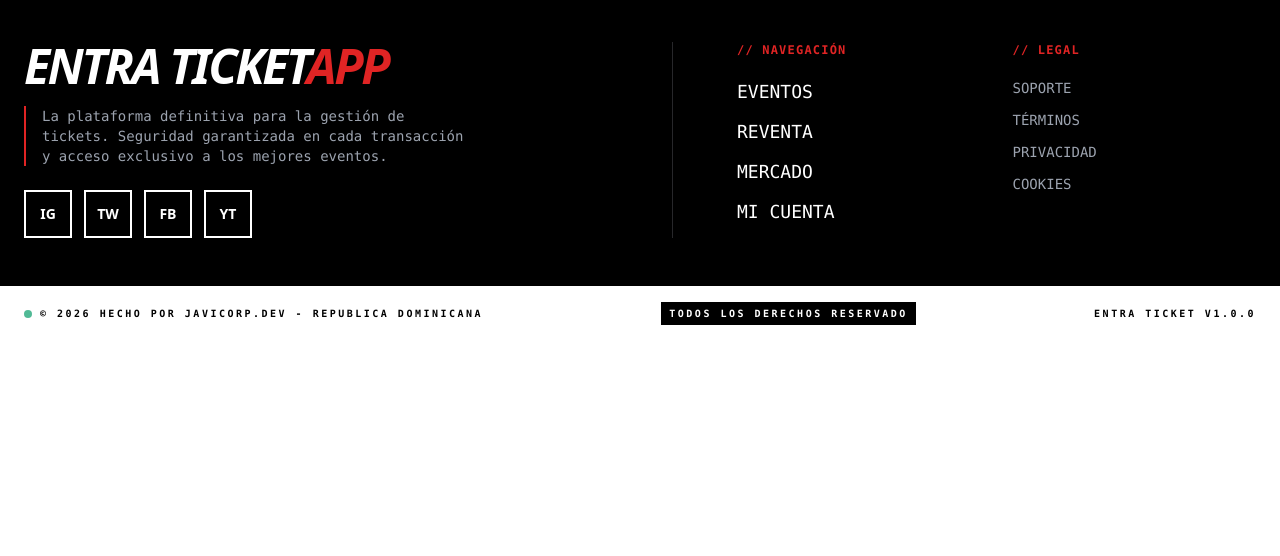
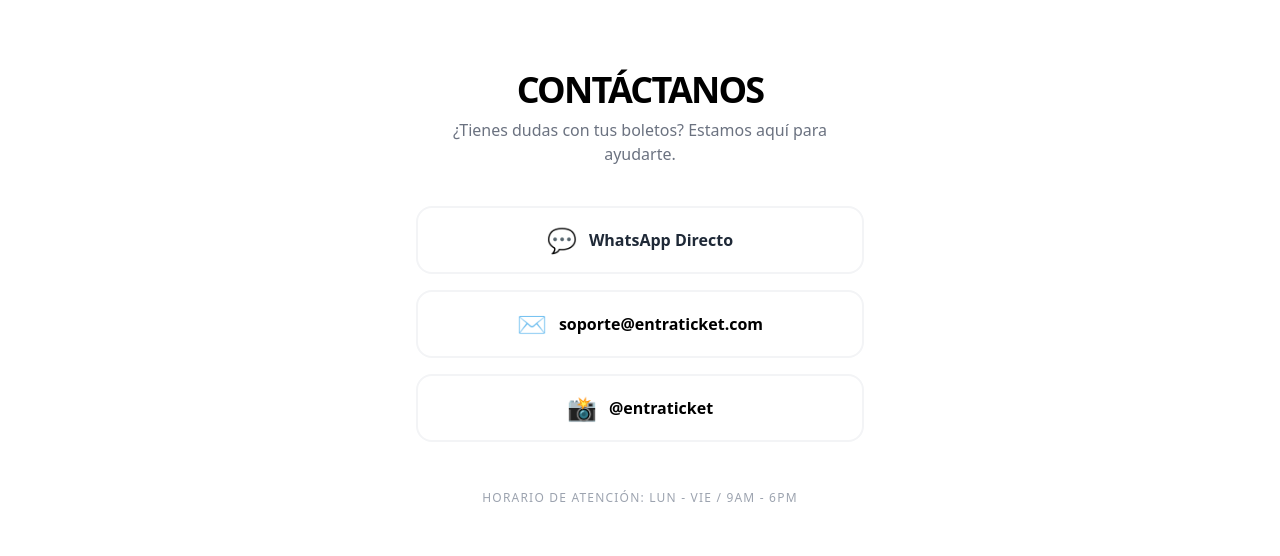
Before and after one commit to Ja12vier/Entra-Ticket-F, a React (Vite) app: page /#/contact in a window 1280 px wide. Shown: the part 148-704 px from the top of the page. Built offline with nearby package versions, Linux system fonts and the light colour scheme; no server answers.

Commit message:
actualizacion 6

```diff
--- a/src/App.jsx
+++ b/src/App.jsx
@@ -2,7 +2,7 @@
 import './App.css';
 import {HashRouter, Routes, Route} from 'react-router-dom';
 import {IsLoaders, Navbar} from './componenst/index';
-import {Home, EventDetails, Login, Register, ErrorAutentificacion, Users, UsersDetails, CreateEvents, SectionAreas, PurchasedTicket, DiscountsAll, ValidaTicket, TicketRebend, ChekoutSuccess} from "./pages/index";
+import {Home, EventDetails, Login, Register, ErrorAutentificacion, Users, UsersDetails, CreateEvents, SectionAreas, PurchasedTicket, DiscountsAll, ValidaTicket, TicketRebend, ChekoutSuccess, Contact} from "./pages/index";
 import { useSelector } from 'react-redux';
 import { AuthProvider } from './context/AuthContext';
 import RoleGuard from './utils/RoleGuard';
@@ -30,6 +30,7 @@ function App() {
           <Route path="/error-autentificacion" element={<ErrorAutentificacion />}/>
           <Route path='/ticket-rebend-event/:id' element={<TicketRebend />} />
           <Route path="/checkout-success" element={<ChekoutSuccess />} />
+          <Route path="/contact" element={<Contact />} />
 
           <Route element={<ProtecteRoute />} >
             <Route path="/create-events" element={<CreateEvents />}/>
--- a/src/componenst/Navbar.jsx
+++ b/src/componenst/Navbar.jsx
@@ -131,7 +131,7 @@ const Navbar = () => {
                     md:static md:flex md:flex-row md:bg-transparent md:gap-8 lg:gap-16 md:text-lg md:inset-auto md:translate-x-0
                     ${isMenuOpen ? "translate-x-0" : "translate-x-full"}
                 `}>
-                    <Link onClick={() => setIsMenuOpen(false)} className="hover:text-red-600">Contacto</Link>
+                    <Link onClick={() => setIsMenuOpen(false)} to={"/contact"} className="hover:text-red-600">Contacto</Link>
                     <Link onClick={() => setIsMenuOpen(false)} className="hover:text-red-600" to={"/create-events"}>Crear Evento</Link>
                     <Link onClick={() => setIsMenuOpen(false)} to={"/login"} className="hover:text-red-600">Login</Link>
 
--- /dev/null
+++ b/src/pages/Contact.jsx
@@ -0,0 +1,54 @@
+
+
+const Contact = () => {
+  return (
+    <section className="flex flex-col items-center justify-center py-20 px-4 bg-white">
+      <div className="max-w-md w-full text-center">
+
+        <h2 className="text-4xl font-black text-black uppercase tracking-tighter mb-2">
+          Contáctanos
+        </h2>
+        <p className="text-gray-500 mb-10">
+          ¿Tienes dudas con tus boletos? Estamos aquí para ayudarte.
+        </p>
+
+        <div className="space-y-4">
+          <a
+            href="https://wa.me/tu_numero"
+            target="_blank"
+            rel="noopener noreferrer"
+            className="flex items-center justify-center gap-3 w-full p-4 border-2 border-gray-100 rounded-2xl hover:border-red-600 text-gray-800 hover:bg-black  transition-all duration-300 group"
+          >
+            <span className="text-2xl group-hover:scale-110 transition-transform">💬</span>
+            <span className="font-bold">WhatsApp Directo</span>
+          </a>
+
+
+          <a
+            href="mailto:soporte@entraticket.com"
+            className="flex items-center justify-center gap-3 w-full p-4 border-2 border-gray-100 rounded-2xl hover:border-red-600 hover:text-white hover:bg-black transition-all duration-300 group"
+          >
+            <span className="text-2xl group-hover:scale-110 transition-transform">✉️</span>
+            <span className="font-bold">soporte@entraticket.com</span>
+          </a>
+
+          <a
+            href="https://instagram.com/tu_cuenta"
+            target="_blank"
+            rel="noopener noreferrer"
+            className="flex items-center justify-center gap-3 w-full p-4 border-2 border-gray-100 rounded-2xl hover:border-red-600 hover:text-white hover:bg-black transition-all duration-300 group"
+          >
+            <span className="text-2xl group-hover:scale-110 transition-transform">📸</span>
+            <span className="font-bold">@entraticket</span>
+          </a>
+        </div>
+
+        <p className="mt-12 text-xs text-gray-400 uppercase tracking-widest">
+          Horario de atención: Lun - Vie / 9am - 6pm
+        </p>
+      </div>
+    </section>
+  );
+};
+
+export default Contact;
--- a/src/pages/Register.jsx
+++ b/src/pages/Register.jsx
@@ -40,11 +40,11 @@ const Register = () => {
   }
      return (
         <div className="flex justify-center items-center">
-            <Card className=" my-20  w-140 shadow-2xl">
+            <Card className=" my-20 w-80  sm:w-140  shadow-2xl">
             <img src={logi} alt="Login" className="w-20 h-20 mx-auto mb-2" />
             <h2 className="text-center text-2xl">Registrate</h2>
-          <form onSubmit={handleSubmit} className="flex flex-col gap-4 py-10">
-            <div className="flex justify-between gap-2">
+          <form onSubmit={handleSubmit} className="flex flex-col  gap-4 py-10">
+            <div className="grid grid-cols-1 sm:grid-cols-2 gap-2">
                 <div>
                 <div className="mb-2 w-64 block">
                   <Label htmlFor="name">Nombre</Label>
@@ -58,7 +58,7 @@ const Register = () => {
                 <TextInput id="last_name" type="text" placeholder="Apellido" required />
               </div>
             </div>
-            <div className="flex justify-between gap-2">
+            <div className="grid grid-cols-1 sm:grid-cols-2 gap-2">
               <div>
                 <div className="mb-2 w-64 block">
                   <Label htmlFor="email">Correo</Label>
@@ -72,7 +72,7 @@ const Register = () => {
                 <TextInput id="password" type="password" placeholder="*********" required />
               </div>
             </div>
-            <div className="flex justify-between gap-2">
+            <div className="grid grid-cols-1 sm:grid-cols-2 gap-2">
               <div>
                 <div className="mb-2 w-64 block">
                   <Label htmlFor="identity_document">Documento de identidad</Label>
@@ -86,7 +86,7 @@ const Register = () => {
                 <TextInput id="phone" type="text" placeholder="809-484-1713" required />
               </div>
             </div>
-                       <div className="flex justify-between gap-2">
+             <div className="grid grid-cols-1 sm:grid-cols-2 gap-2">
               <div>
                 <div className="mb-2 w-64 block">
                   <Label htmlFor="gender">Género</Label>
--- a/src/pages/index.jsx
+++ b/src/pages/index.jsx
@@ -17,3 +17,4 @@ export {default as DiscountsAll} from './DiscountsAll';
 export {default as ValidaTicket} from './ValidaTicket';
 export {default as TicketRebend} from './TicketRebend';
 export {default as ChekoutSuccess} from './ChekoutSuccess';
+export {default as Contact} from './contact';
```
